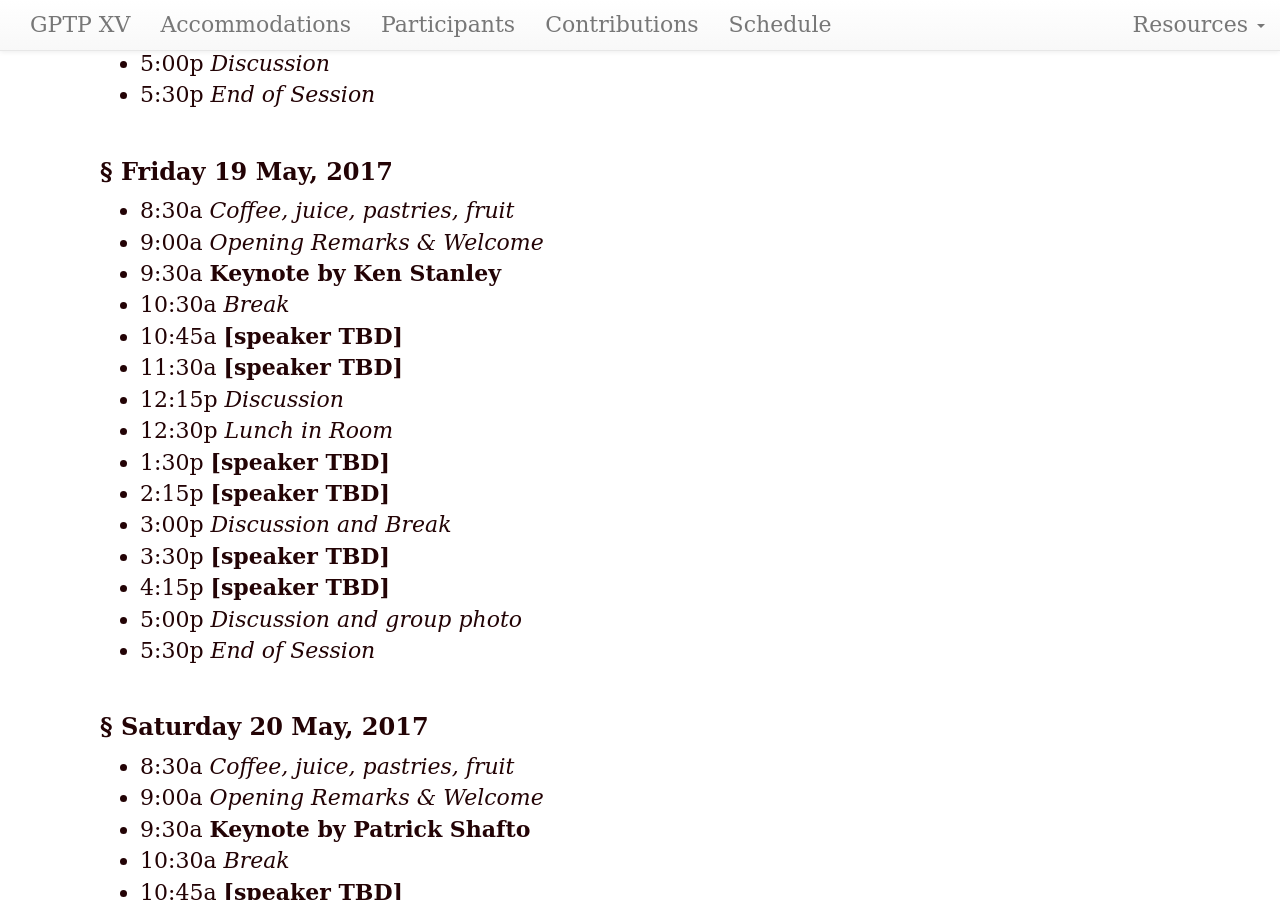
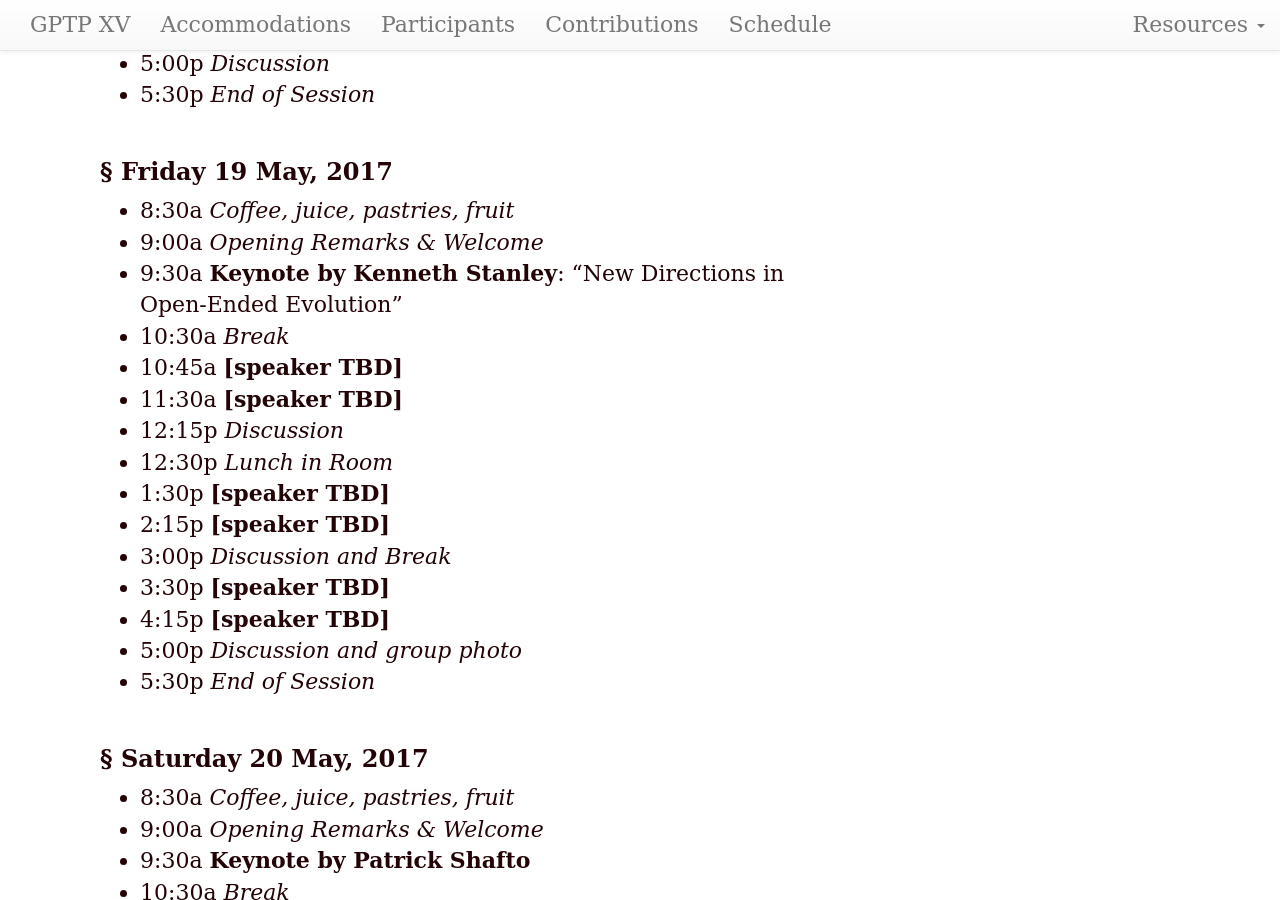
Before and after one commit to GPTP-workshop/gptp-workshop.github.io, a Jekyll site: the page built from schedule.md, in a window 1280 px wide and 900 px high, scrolled down 750 px. Built offline with Jekyll 4.4.1, drawn with Linux system fonts in a browser that asks for light colours; our own code applies the rules of GitHub Pages for plain Markdown files.

Commit message:
Add talk title for Kenneth Stanley

```diff
--- a/schedule.md
+++ b/schedule.md
@@ -28,7 +28,7 @@ dates: "May 18–20, 2017"
 ### Friday 19 May, 2017
 - 8:30a _Coffee, juice, pastries, fruit_
 - 9:00a _Opening Remarks & Welcome_
-- 9:30a **Keynote by Ken Stanley**
+- 9:30a **Keynote by Kenneth Stanley**: "New Directions in Open-Ended Evolution"
 - 10:30a _Break_
 - 10:45a **[speaker TBD]**
 - 11:30a **[speaker TBD]**
```
